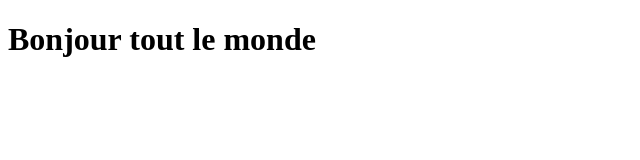
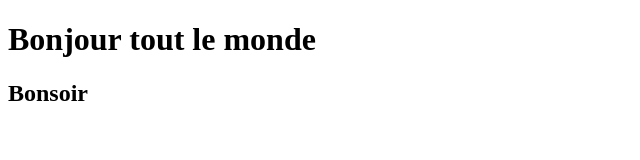
Before and after one commit to BrajanS/n1Projet, a plain HTML site: page index.html in a window 1280 px wide. Shown: the whole page, without its empty margins (0-640 px from the left). Drawn offline with Linux system fonts and the light colour scheme.

Commit message:
Modifié

```diff
--- a/index.html
+++ b/index.html
@@ -7,5 +7,6 @@
 </head>
 <body>
     <h1>Bonjour tout le monde</h1>
+    <h2>Bonsoir</h2>
 </body>
 </html>
```
